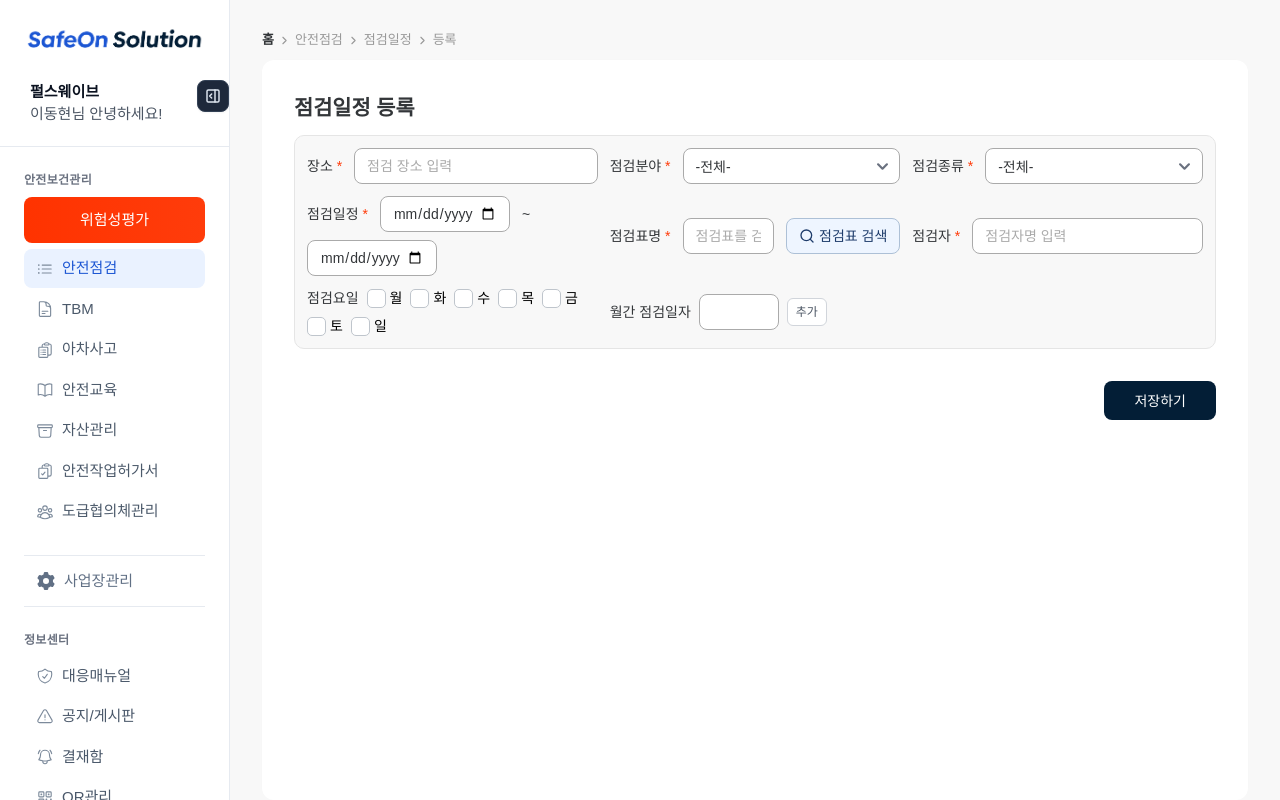
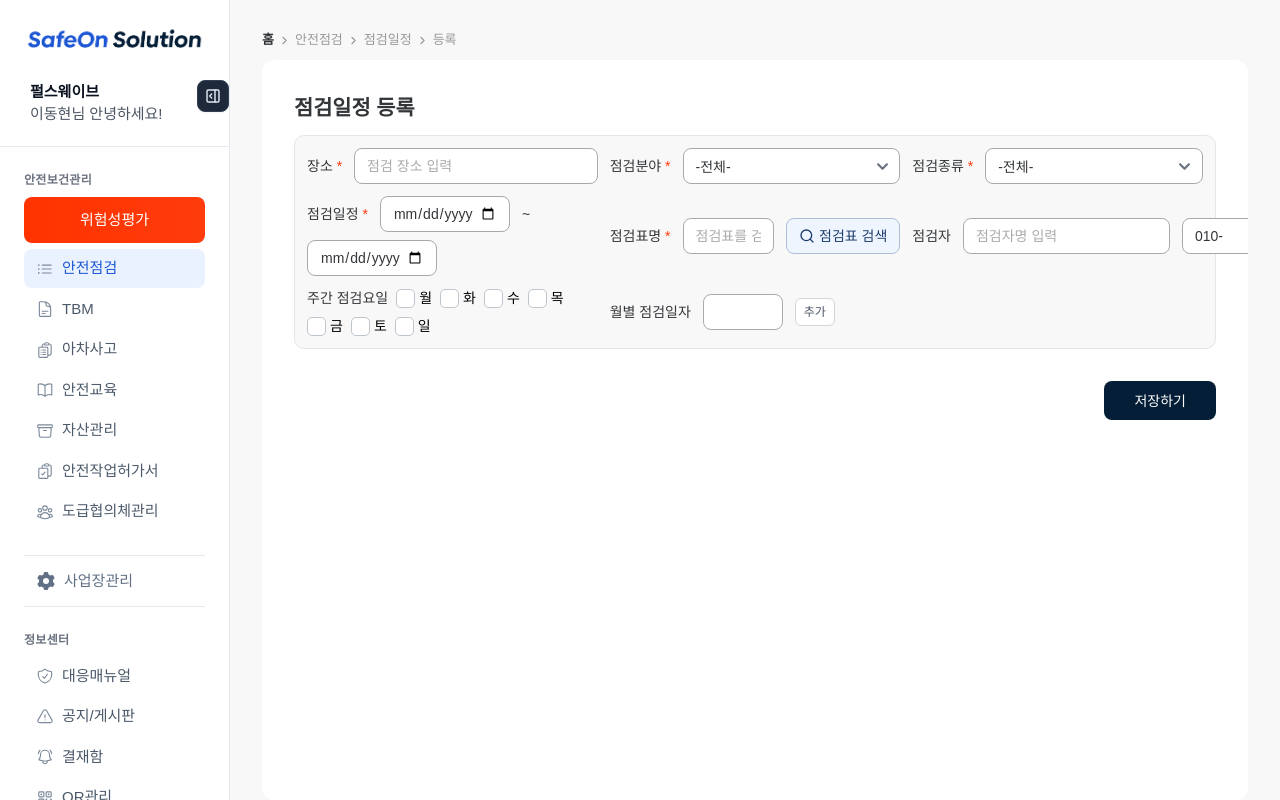
Before and after one commit to pwaveteam/SafetyAct, a React (Vite) app: page /inspection/plan/register in a window 1280 px wide. Built offline with nearby package versions, Linux system fonts and the light colour scheme; a web font is replaced by a local one.

Commit message:
2025-09-18

```diff
--- a/src/components/common/base/Checkbox.tsx
+++ b/src/components/common/base/Checkbox.tsx
@@ -1,15 +1,11 @@
 import React from "react"
 
-interface CheckboxProps { checked: boolean; onChange: () => void; className?: string }
+interface CheckboxProps{checked:boolean;onChange:()=>void;className?:string;disabled?:boolean}
 
-const Checkbox: React.FC<CheckboxProps> = ({ checked, onChange, className = "" }) => {
-return (
-<span onClick={e => { e.stopPropagation(); onChange() }} className={`inline-flex items-center justify-center cursor-pointer select-none ${className}`} style={{ width: 19, height: 19, borderRadius: 5, backgroundColor: checked ? "#031E36" : "#fff", border: checked ? "none" : "1px solid #BFC5CC", transition: "background-color 0.2s, border 0.2s", userSelect: "none", verticalAlign: "middle", position: "relative" }} role="checkbox" aria-checked={checked} tabIndex={0} onKeyDown={e => { if (e.key === "Enter" || e.key === " ") { e.preventDefault(); onChange() } }}>
-{checked && (
-<svg width="16" height="16" viewBox="0 0 24 24" fill="none" stroke="#fff" strokeWidth="3.3" strokeLinecap="round" strokeLinejoin="round" style={{ display: "block" }} aria-hidden="true" focusable="false"><path d="M20 6L9 17L4 12" /></svg>
-)}
+const Checkbox:React.FC<CheckboxProps>=({checked,onChange,className="",disabled=false})=>(
+<span onClick={e=>{e.stopPropagation();if(!disabled)onChange()}} className={`inline-flex items-center justify-center select-none ${disabled?"cursor-not-allowed opacity-50":"cursor-pointer"} ${className}`} style={{width:19,height:19,borderRadius:5,backgroundColor:checked?"#031E36":"#fff",border:checked?"none":"1px solid #BFC5CC",transition:"background-color 0.2s,border 0.2s",userSelect:"none",verticalAlign:"middle",position:"relative"}} role="checkbox" aria-checked={checked} aria-disabled={disabled} tabIndex={disabled?-1:0} onKeyDown={e=>{if(!disabled&&(e.key==="Enter"||e.key===" ")){e.preventDefault();onChange()}}}>
+{checked&&(<svg width="16" height="16" viewBox="0 0 24 24" fill="none" stroke="#fff" strokeWidth="3.3" strokeLinecap="round" strokeLinejoin="round" style={{display:"block"}} aria-hidden="true" focusable="false"><path d="M20 6L9 17L4 12"/></svg>)}
 </span>
 )
-}
 
 export default Checkbox
--- a/src/pages/Inspection/InspectionExecute.tsx
+++ b/src/pages/Inspection/InspectionExecute.tsx
@@ -1,34 +1,20 @@
 import React,{useMemo,useState,useCallback}from"react"
 import{useNavigate,useParams}from"react-router-dom"
-import PageTitle from "@/components/common/base/PageTitle"
-import Button from "@/components/common/base/Button"
+import PageTitle from"@/components/common/base/PageTitle"
+import Button from"@/components/common/base/Button"
 import DataTable,{Column,DataRow}from"@/components/common/tables/DataTable"
-import EditableCell from "@/components/common/inputs/EditableCell"
-import Checkbox from "@/components/common/base/Checkbox"
+import EditableCell from"@/components/common/inputs/EditableCell"
+import Checkbox from"@/components/common/base/Checkbox"
 
 type ExecItemRow=DataRow&{id:number;content:string;confirmed:boolean;note:string}
-type PlanHeader={id:number;planName:string;site:string;area:string;kind:string;startDate:string;endDate:string;weekDays:string[];monthDays:number[];inspector:string;registrant:string}
+type PlanHeader={id:number;planName:string;site:string;area:string;kind:string;startDate:string;endDate:string;weekDays:string[];monthDays:number[];inspector:string;inspectorPhone:string;registrant:string}
 
 const INPUT_CLASS="h-[36px] border border-[#AAAAAA] rounded-[8px] px-3 bg-gray-50 text-sm text-[#333639] flex items-center"
 const LABEL_CLASS="text-sm font-medium text-[#333639] whitespace-nowrap"
 
 const InspectionExecute:React.FC=()=>{
-const{planId}=useParams()
-const navigate=useNavigate()
-
-const header:PlanHeader=useMemo(()=>({
-id:Number(planId??3),
-planName:"전기설비 정기점검(9월)",
-site:"본사 A동",
-area:"시설물",
-kind:"특별점검",
-startDate:"2025-09-01",
-endDate:"2025-09-30",
-weekDays:["월","수","금"],
-monthDays:[5,20],
-inspector:"김안전",
-registrant:"박관리"
-}),[planId])
+const{planId}=useParams();const navigate=useNavigate()
+const header:PlanHeader=useMemo(()=>({id:Number(planId??3),planName:"전기설비 정기점검(9월)",site:"본사 A동",area:"시설물",kind:"특별점검",startDate:"2025-09-01",endDate:"2025-09-30",weekDays:["월","수","금"],monthDays:[],inspector:"김안전",inspectorPhone:"010-1234-1234",registrant:"박관리"}),[planId])
 
 const[rows,setRows]=useState<ExecItemRow[]>([
 {id:1,content:"분전반 외함 파손·열화·부식 여부 및 표면 이물질 부착 상태 확인",confirmed:false,note:""},
@@ -52,16 +38,13 @@ const columns:Column[]=[
 ]
 
 const tableData:DataRow[]=useMemo(()=>rows.map((r,i)=>({...r,__no:i+1})),[rows])
+const handleSubmit=()=>{if(!allDone&&!window.confirm("모든 항목의 점검결과가 확인되지 않았습니다. 저장하시겠습니까?"))return;alert("저장되었습니다.");console.log("saved",{header,rows});navigate("/inspection/plan")}
 
-const handleSubmit=()=>{if(!allDone&& !window.confirm("모든 항목의 점검결과가 확인되지 않았습니다. 저장하시겠습니까?"))return;alert("저장되었습니다.");console.log("saved",{header,rows});navigate("/inspection/plan")}
-
-const weekdayText=header.weekDays.length?header.weekDays.join(", "):"미지정"
+const weekdayText=header.weekDays.length?header.weekDays.join(", "):"-"
 const monthdayText=header.monthDays.length?`매월 ${header.monthDays.join(", ")}일`:"-"
 
-return(
-<section className="w-full bg-white">
+return(<section className="w-full bg-white">
 <PageTitle>점검하기</PageTitle>
-
 <div className="w-full px-3 py-3 mb-4 bg-[#F8F8F8] border border-[#E5E5E5] rounded-[10px]">
 <div className="grid grid-cols-1 md:grid-cols-3 gap-3 mb-3">
 <div className="flex items-center gap-3 min-w-0"><span className={LABEL_CLASS}>장소</span><div className={`${INPUT_CLASS} w-full`}>{header.site}</div></div>
@@ -71,35 +54,23 @@ return(
 <div className="grid grid-cols-1 md:grid-cols-3 gap-3 mb-3">
 <div className="flex items-center gap-3 min-w-0"><span className={LABEL_CLASS}>점검일정</span><div className={`${INPUT_CLASS} w-full`}>{header.startDate} ~ {header.endDate}</div></div>
 <div className="flex items-center gap-3 min-w-0"><span className={LABEL_CLASS}>점검표명</span><div className={`${INPUT_CLASS} w-full`}>{header.planName}</div></div>
-<div className="flex items-center gap-3 min-w-0"><span className={LABEL_CLASS}>점검자</span><div className={`${INPUT_CLASS} w-full`}>{header.inspector}</div></div>
+<div className="flex items-center gap-3 min-w-0"><span className={LABEL_CLASS}>점검자</span><div className={`${INPUT_CLASS} w-full`}>{header.inspector}</div><div className={`${INPUT_CLASS} w-full`}>{header.inspectorPhone}</div></div>
 </div>
 <div className="grid grid-cols-1 md:grid-cols-3 gap-3">
-<div className="flex items-center gap-3 min-w-0"><span className={LABEL_CLASS}>점검요일</span><div className={`${INPUT_CLASS} w-full`}>{weekdayText}</div></div>
-<div className="flex items-center gap-3 min-w-0"><span className={LABEL_CLASS}>월간 점검일자</span><div className={`${INPUT_CLASS} w-full`}>{monthdayText}</div></div>
+<div className="flex items-center gap-3 min-w-0"><span className={LABEL_CLASS}>주간 점검요일</span><div className={`${INPUT_CLASS} w-full`}>{weekdayText}</div></div>
+<div className="flex items-center gap-3 min-w-0"><span className={LABEL_CLASS}>월별 점검일자</span><div className={`${INPUT_CLASS} w-full`}>{monthdayText}</div></div>
 <div className="flex items-center gap-3 min-w-0"><span className={LABEL_CLASS}>등록인</span><div className={`${INPUT_CLASS} w-full`}>{header.registrant}</div></div>
 </div>
 </div>
 
 <div className="mb-2 text-sm font-medium text-[#333639]">점검항목</div>
-
 <div className="overflow-x-auto bg-white">
-<style>{`
-.hide-select-col table thead tr th:first-child,
-.hide-select-col table tbody tr td:first-child{display:none !important;}
-.no-row-hover table tbody tr:hover td,
-.no-row-hover table tbody tr:hover{background:transparent !important;}
-`}</style>
-<div className="hide-select-col no-row-hover">
-<DataTable columns={columns} data={tableData}/>
-</div>
+<style>{`.hide-select-col table thead tr th:first-child,.hide-select-col table tbody tr td:first-child{display:none!important}.no-row-hover table tbody tr:hover td,.no-row-hover table tbody tr:hover{background:transparent!important}`}</style>
+<div className="hide-select-col no-row-hover"><DataTable columns={columns} data={tableData}/></div>
 {rows.length===0&&(<div className="py-16 text-center text-sm text-gray-500">등록된 항목이 없습니다.</div>)}
 </div>
 
-<div className="absolute right-4 bottom-4 md:static md:mt-8 flex justify-end">
-<Button variant="primary" onClick={handleSubmit}>저장하기</Button>
-</div>
-</section>
-)
-}
+<div className="absolute right-4 bottom-4 md:static md:mt-8 flex justify-end"><Button variant="primary" onClick={handleSubmit}>저장하기</Button></div>
+</section>)}
 
 export default InspectionExecute
--- a/src/pages/Inspection/InspectionPlanRegister.tsx
+++ b/src/pages/Inspection/InspectionPlanRegister.tsx
@@ -1,12 +1,11 @@
-// src/pages/Inspection/InspectionPlanRegister.tsx
 import React,{useState}from"react"
 import{useNavigate}from"react-router-dom"
-import PageTitle from "@/components/common/base/PageTitle"
-import Button from "@/components/common/base/Button"
+import PageTitle from"@/components/common/base/PageTitle"
+import Button from"@/components/common/base/Button"
 import{Search}from"lucide-react"
 import{inspectionFieldOptions,inspectionKindOptions}from"@/components/common/base/FilterBar"
-import Checkbox from "@/components/common/base/Checkbox"
-import ChecklistSelectDialog from "@/pages/Inspection/ChecklistSelectDialog"
+import Checkbox from"@/components/common/base/Checkbox"
+import ChecklistSelectDialog from"@/pages/Inspection/ChecklistSelectDialog"
 
 const INPUT_CLASS="h-[36px] border border-[#AAAAAA] rounded-[8px] px-3 bg-white focus:outline-none focus:ring-2 focus:ring-[#B9D0F6] text-sm font-normal text-[#333639] placeholder:text-[#AAAAAA]"
 const LABEL_CLASS="text-sm font-medium text-[#333639] whitespace-nowrap"
@@ -14,108 +13,39 @@ const weekDays=["월","화","수","목","금","토","일"]
 
 const InspectionPlanRegister:React.FC=()=>{
 const navigate=useNavigate()
-const[site,setSite]=useState("")
-const[field,setField]=useState("")
-const[kind,setKind]=useState("")
-const[startDate,setStartDate]=useState("")
-const[endDate,setEndDate]=useState("")
-const[weekChecked,setWeekChecked]=useState<string[]>([])
-const[monthDays,setMonthDays]=useState<number[]>([])
-const[newDay,setNewDay]=useState("")
-const[planName,setPlanName]=useState("")
-const[assignee,setAssignee]=useState("")
-const[isChecklistOpen,setIsChecklistOpen]=useState(false)
+const[site,setSite]=useState("");const[field,setField]=useState("");const[kind,setKind]=useState("");const[startDate,setStartDate]=useState("");const[endDate,setEndDate]=useState("");const[weekChecked,setWeekChecked]=useState<string[]>([]);const[monthDays,setMonthDays]=useState<number[]>([]);const[newDay,setNewDay]=useState("");const[planName,setPlanName]=useState("");const[assignee,setAssignee]=useState("");const[assigneePhone,setAssigneePhone]=useState("010-");const[isChecklistOpen,setIsChecklistOpen]=useState(false)
 
-const handleAddDay=()=>{const num=parseInt(newDay,10);if(!num||num<1||num>31){alert("1~31 사이 숫자를 입력하세요.");return}if(monthDays.includes(num))return;setMonthDays(prev=>[...prev,num].sort((a,b)=>a-b));setNewDay("")}
+const isWeeklyActive=weekChecked.length>0;const isMonthlyActive=monthDays.length>0;const weeklyDisabled=isMonthlyActive;const monthlyDisabled=isWeeklyActive
+
+const handleAddDay=()=>{const num=parseInt(newDay,10);if(!num||num<1||num>31){alert("1~31 사이 숫자를 입력하세요.");return}if(monthDays.includes(num))return;if(isWeeklyActive)setWeekChecked([]);setMonthDays(prev=>[...prev,num].sort((a,b)=>a-b));setNewDay("")}
 const removeDay=(d:number)=>setMonthDays(prev=>prev.filter(x=>x!==d))
-const toggleWeek=(day:string)=>setWeekChecked(prev=>prev.includes(day)?prev.filter(x=>x!==day):[...prev,day])
-
-const handleSave=()=>{
-if(!site.trim()){alert("장소를 입력하세요.");return}
-if(!field||!kind||!startDate||!endDate){alert("점검분야/점검종류/점검일정을 입력하세요.");return}
-if(!planName.trim()){alert("점검표명을 선택(검색)하세요.");return}
-if(!assignee.trim()){alert("점검자를 지정하세요.");return}
-console.log({site,field,kind,startDate,endDate,weekChecked,monthDays,planName,assignee})
-alert("저장되었습니다.");navigate("/inspection/plan")
-}
+const toggleWeek=(day:string)=>{setWeekChecked(prev=>{const next=prev.includes(day)?prev.filter(x=>x!==day):[...prev,day];if(next.length>0&&isMonthlyActive){setMonthDays([]);setNewDay("")}return next})}
+const handlePhoneChange=(val:string)=>{let digits=val.replace(/\D/g,"");if(!digits.startsWith("010"))digits="010"+digits.replace(/^010/,"");if(digits.length>11)digits=digits.slice(0,11);let formatted="010-";if(digits.length>3)formatted+=digits.slice(3,7);if(digits.length>7)formatted+="-"+digits.slice(7);setAssigneePhone(formatted)}
+const handleSave=()=>{if(!site.trim()){alert("장소를 입력하세요.");return}if(!field||!kind||!startDate||!endDate){alert("점검분야/점검종류/점검일정을 입력하세요.");return}if(!planName.trim()){alert("점검표명을 선택(검색)하세요.");return}if(!assignee.trim()){alert("점검자를 지정하세요.");return}if(!assigneePhone.trim()||assigneePhone.length<13){alert("점검자 전화번호를 올바르게 입력하세요.");return}console.log({site,field,kind,startDate,endDate,weekChecked,monthDays,planName,assignee,assigneePhone});alert("저장되었습니다.");navigate("/inspection/plan")}
 
 return(<section className="w-full bg-white">
 <PageTitle>점검일정 등록</PageTitle>
 <div className="w-full px-3 py-3 mb-4 bg-[#F8F8F8] border border-[#E5E5E5] rounded-[10px]">
 
 <div className="grid grid-cols-1 md:grid-cols-3 gap-3 mb-3">
-<div className="flex items-center gap-3 min-w-0">
-<span className={LABEL_CLASS}>장소 <span className="text-[#FF3C0B]">*</span></span>
-<input className={`${INPUT_CLASS} w-full`} placeholder="점검 장소 입력" value={site} onChange={e=>setSite(e.target.value)}/>
+<div className="flex items-center gap-3 min-w-0"><span className={LABEL_CLASS}>장소 <span className="text-[#FF3C0B]">*</span></span><input className={`${INPUT_CLASS} w-full`} placeholder="점검 장소 입력" value={site} onChange={e=>setSite(e.target.value)}/></div>
+<div className="flex items-center gap-3 min-w-0"><span className={LABEL_CLASS}>점검분야 <span className="text-[#FF3C0B]">*</span></span><select className={`${INPUT_CLASS} w-full`} value={field} onChange={e=>setField(e.target.value)}>{inspectionFieldOptions.map(opt=>(<option key={opt.value} value={opt.value}>{opt.label}</option>))}</select></div>
+<div className="flex items-center gap-3 min-w-0"><span className={LABEL_CLASS}>점검종류 <span className="text-[#FF3C0B]">*</span></span><select className={`${INPUT_CLASS} w-full`} value={kind} onChange={e=>setKind(e.target.value)}>{inspectionKindOptions.map(opt=>(<option key={opt.value} value={opt.value}>{opt.label}</option>))}</select></div>
 </div>
-<div className="flex items-center gap-3 min-w-0">
-<span className={LABEL_CLASS}>점검분야 <span className="text-[#FF3C0B]">*</span></span>
-<select className={`${INPUT_CLASS} w-full`} value={field} onChange={e=>setField(e.target.value)}>
-{inspectionFieldOptions.map(opt=>(<option key={opt.value} value={opt.value}>{opt.label}</option>))}
-</select>
+
+<div className="grid grid-cols-1 md:grid-cols-3 gap-3 mb-3">
+<div className="flex flex-wrap items-center gap-x-3 gap-y-2 min-w-0"><span className={LABEL_CLASS}>점검일정 <span className="text-[#FF3C0B]">*</span></span><input type="date" className={`${INPUT_CLASS} w-[130px]`} value={startDate} onChange={e=>setStartDate(e.target.value)}/><span className="text-sm font-normal text-[#333639] select-none">~</span><input type="date" className={`${INPUT_CLASS} w-[130px]`} value={endDate} onChange={e=>setEndDate(e.target.value)}/></div>
+<div className="flex items-center gap-3 min-w-0"><span className={LABEL_CLASS}>점검표명 <span className="text-[#FF3C0B]">*</span></span><input className={`${INPUT_CLASS} w-full`} placeholder="점검표를 검색하여 선택하세요" value={planName} readOnly/><Button variant="action" className="flex-shrink-0 !h-[36px] !px-3 !text-sm flex items-center gap-1" onClick={()=>setIsChecklistOpen(true)}><Search size={16}/>점검표 검색</Button></div>
+<div className="flex items-center gap-3 min-w-0"><span className={LABEL_CLASS}>점검자</span><input className={`${INPUT_CLASS} flex-grow`} placeholder="점검자명 입력" value={assignee} onChange={e=>setAssignee(e.target.value)}/><input className={`${INPUT_CLASS} flex-grow`} placeholder="전화번호 입력" value={assigneePhone} onChange={e=>handlePhoneChange(e.target.value)}/></div>
 </div>
-<div className="flex items-center gap-3 min-w-0">
-<span className={LABEL_CLASS}>점검종류 <span className="text-[#FF3C0B]">*</span></span>
-<select className={`${INPUT_CLASS} w-full`} value={kind} onChange={e=>setKind(e.target.value)}>
-{inspectionKindOptions.map(opt=>(<option key={opt.value} value={opt.value}>{opt.label}</option>))}
-</select>
+
+<div className="grid grid-cols-1 md:grid-cols-3 gap-3">
+<div className="flex flex-wrap items-center gap-2"><span className={LABEL_CLASS}>주간 점검요일</span>{weekDays.map(d=>(<label key={d} className={`flex items-center gap-1 text-sm ${weeklyDisabled?"opacity-50 pointer-events-none":""}`}><Checkbox checked={weekChecked.includes(d)} onChange={()=>toggleWeek(d)} disabled={weeklyDisabled}/>{d}</label>))}</div>
+<div className="flex items-center gap-3"><span className={LABEL_CLASS}>월별 점검일자</span><input type="number" min={1} max={31} className={`${INPUT_CLASS} w-[80px] ${monthlyDisabled?"opacity-50":""}`} value={newDay} onChange={e=>setNewDay(e.target.value)} onKeyDown={e=>{if(e.key==="Enter"&&!monthlyDisabled)handleAddDay()}} disabled={monthlyDisabled}/><button type="button" onClick={()=>!monthlyDisabled&&handleAddDay()} className={`h-[28px] px-2 rounded-md border border-gray-300 bg-white text-gray-600 text-xs font-medium ${monthlyDisabled?"opacity-50 cursor-not-allowed":""}`}>추가</button><div className="flex flex-wrap gap-1">{monthDays.map(d=>(<span key={d} onClick={()=>removeDay(d)} className="inline-flex items-center gap-1 px-2 py-0.5 rounded-full border border-gray-300 bg-[#F5F5F5] text-gray-600 text-xs cursor-pointer">{d}일<span className="text-[10px] leading-none">✕</span></span>))}</div></div>
 </div>
 </div>
 
-<div className="grid grid-cols-1 md:grid-cols-3 gap-3 mb-3">
-<div className="flex flex-wrap items-center gap-x-3 gap-y-2 min-w-0">
-<span className={LABEL_CLASS}>점검일정 <span className="text-[#FF3C0B]">*</span></span>
-<input type="date" className={`${INPUT_CLASS} w-[130px]`} value={startDate} onChange={e=>setStartDate(e.target.value)}/>
-<span className="text-sm font-normal text-[#333639] select-none">~</span>
-<input type="date" className={`${INPUT_CLASS} w-[130px]`} value={endDate} onChange={e=>setEndDate(e.target.value)}/>
-</div>
-<div className="flex items-center gap-3 min-w-0">
-<span className={LABEL_CLASS}>점검표명 <span className="text-[#FF3C0B]">*</span></span>
-<input className={`${INPUT_CLASS} w-full`} placeholder="점검표를 검색하여 선택하세요" value={planName} readOnly/>
-<Button variant="action" className="flex-shrink-0 !h-[36px] !px-3 !text-sm flex items-center gap-1" onClick={()=>setIsChecklistOpen(true)}>
-<Search size={16}/>점검표 검색
-</Button>
-</div>
-<div className="flex items-center gap-3 min-w-0">
-<span className={LABEL_CLASS}>점검자 <span className="text-[#FF3C0B]">*</span></span>
-<input className={`${INPUT_CLASS} w-full`} placeholder="점검자명 입력" value={assignee} onChange={e=>setAssignee(e.target.value)}/>
-</div>
-</div>
-
-<div className="grid grid-cols-1 md:grid-cols-3 gap-3">
-<div className="flex flex-wrap items-center gap-2">
-<span className={LABEL_CLASS}>점검요일</span>
-{weekDays.map(d=>(
-<label key={d} className="flex items-center gap-1 text-sm">
-<Checkbox checked={weekChecked.includes(d)} onChange={()=>toggleWeek(d)}/>{d}
-</label>
-))}
-</div>
-<div className="flex items-center gap-2">
-<span className={LABEL_CLASS}>월간 점검일자</span>
-<input type="number" min={1} max={31} className={`${INPUT_CLASS} w-[80px]`} value={newDay} onChange={e=>setNewDay(e.target.value)} onKeyDown={e=>{if(e.key==="Enter")handleAddDay()}}/>
-<button type="button" onClick={handleAddDay} className="h-[28px] px-2 rounded-md border border-gray-300 bg-white text-gray-600 text-xs font-medium hover:bg-gray-50">추가</button>
-<div className="flex flex-wrap gap-1">
-{monthDays.map(d=>(
-<span key={d} onClick={()=>removeDay(d)} className="inline-flex items-center gap-1 px-2 py-0.5 rounded-full border border-gray-300 bg-[#F5F5F5] text-gray-600 text-xs cursor-pointer">
-{d}일<span className="text-[10px] leading-none">✕</span>
-</span>
-))}
-</div>
-</div>
-</div>
-</div>
-
-<div className="absolute right-4 bottom-4 md:static md:mt-8 flex justify-end">
-<Button variant="primary" onClick={handleSave}>저장하기</Button>
-</div>
-
-{isChecklistOpen&&(
-<ChecklistSelectDialog
-onClose={()=>setIsChecklistOpen(false)}
-onConfirm={(selected:string)=>{setPlanName(selected);setIsChecklistOpen(false)}}
-/>
-)}
-</section>)
-}
+<div className="absolute right-4 bottom-4 md:static md:mt-8 flex justify-end"><Button variant="primary" onClick={handleSave}>저장하기</Button></div>
+{isChecklistOpen&&(<ChecklistSelectDialog onClose={()=>setIsChecklistOpen(false)} onConfirm={(selected:string)=>{setPlanName(selected);setIsChecklistOpen(false)}}/>)}
+</section>)}
 export default InspectionPlanRegister
```
Also changed, not shown: src/components/common/base/FilterBar.tsx (+7 -1 lines), src/pages/Inspection/ChecklistSelectDialog.tsx (+22 -71 lines).
